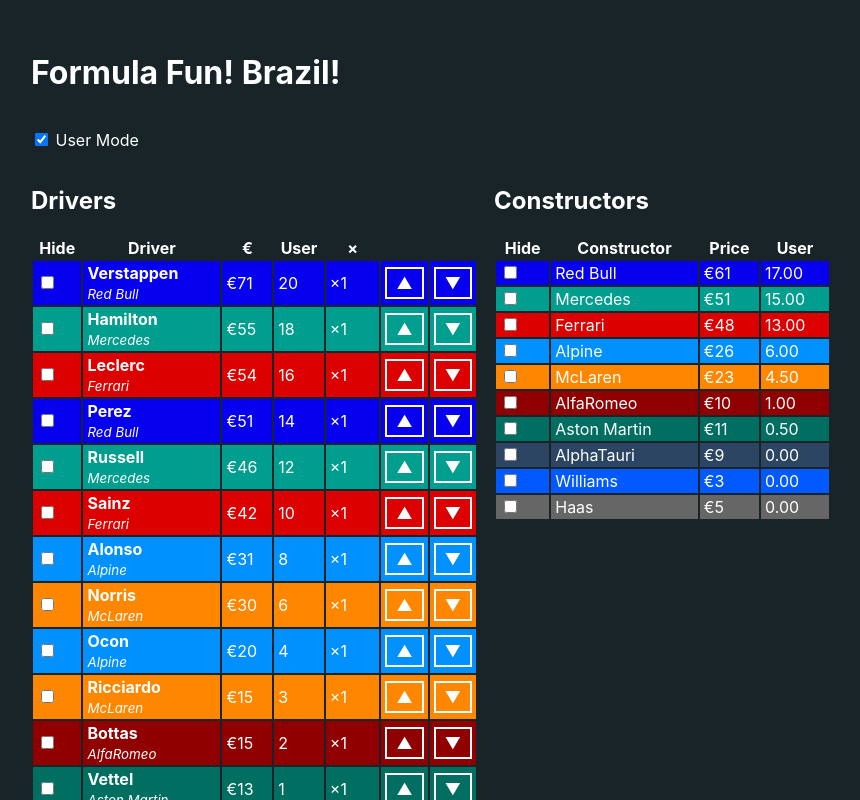
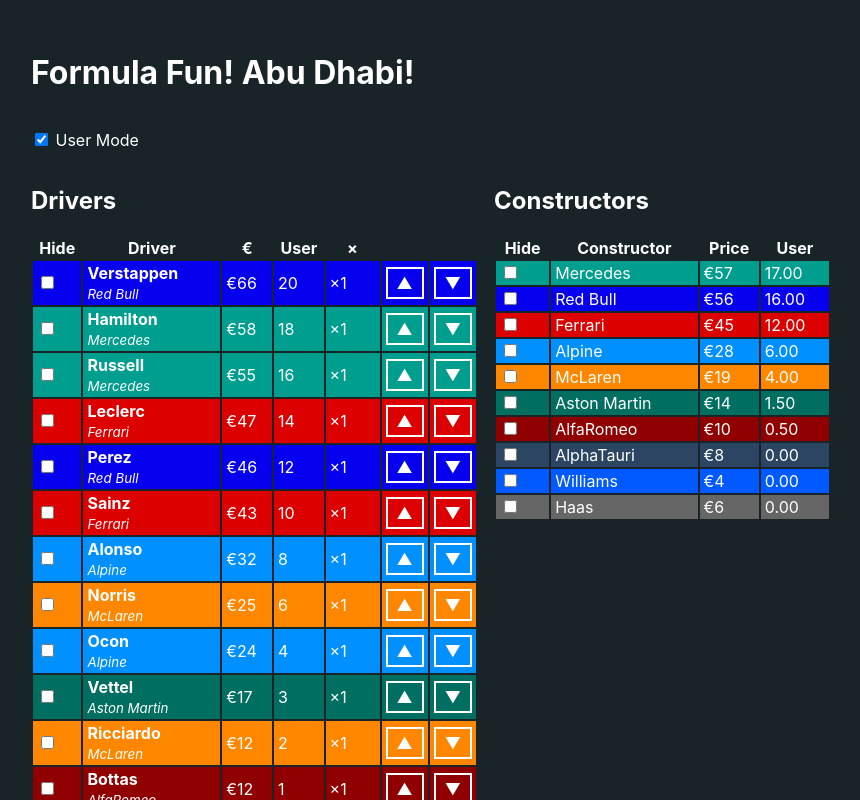
Before and after one commit to decepulis/formula-fun, a SvelteKit app: page / in a window 1280 px wide. Shown: the top 800 px of the page, without its empty margins (209-1069 px from the left). Built offline with nearby package versions, Linux system fonts and the light colour scheme.

Commit message:
Brazil results; Abu Dhabi

```diff
--- a/src/2022.ts
+++ b/src/2022.ts
@@ -839,6 +839,53 @@
 			Latifi: { o1: 300000, o3: 25000, o6: 10000, o10: 2500 },
 			Schumacher: { o1: 250000, o3: 20000, o6: 6600, o10: 450 },
 			Magnussen: { o1: 250000, o3: 20000, o6: 6600, o10: 275 }
+		},
+		results: [
+			Drivers.Russell,
+			Drivers.Hamilton,
+			Drivers.Sainz,
+			Drivers.Leclerc,
+			Drivers.Alonso,
+			Drivers.Verstappen,
+			Drivers.Perez,
+			Drivers.Ocon,
+			Drivers.Bottas,
+			Drivers.Stroll,
+			Drivers.Vettel,
+			Drivers.Zhou,
+			Drivers.Schumacher,
+			Drivers.Gasly,
+			Drivers.Albon,
+			Drivers.Latifi,
+			Drivers.Tsunoda,
+			Drivers.Norris,
+			Drivers.Magnussen,
+			Drivers.Ricciardo,
+		]
+	},
+	{
+		name: 'Abu Dhabi',
+		odds: {
+			Hamilton: { o1: 250, o3: -225, o6: -500, o10: -700 },
+			Russell: { o1: 500, o3: -200, o6: -500, o10: -700 },
+			Verstappen: { o1: 100, o3: -400, o6: -700, o10: -800 },
+			Perez: { o1: 1100, o3: 160, o6: -450, o10: -600 },
+			Leclerc: { o1: 1000, o3: 150, o6: -450, o10: -600 },
+			Sainz: { o1: 2000, o3: 225, o6: -400, o10: -600 },
+			Ricciardo: { o1: 25000, o3: 6600, o6: 700, o10: 135 },
+			Norris: { o1: 20000, o3: 3300, o6: 150, o10: -300 },
+			Stroll: { o1: 100000, o3: 10000, o6: 1600, o10: 135 },
+			Vettel: { o1: 50000, o3: 3300, o6: 550, o10: -140 },
+			Alonso: { o1: 10000, o3: 1400, o6: -150, o10: -450 },
+			Ocon: { o1: 15000, o3: 2500, o6: 200, o10: -300 },
+			Gasly: { o1: 100000, o3: 10000, o6: 1600, o10: 175 },
+			Tsunoda: { o1: 200000, o3: 15000, o6: 2000, o10: 275 },
+			Bottas: { o1: 50000, o3: 6600, o6: 1000, o10: 125 },
+			Zhou: { o1: 200000, o3: 15000, o6: 2500, o10: 275 },
+			Albon: { o1: 200000, o3: 15000, o6: 2500, o10: 275 },
+			Latifi: { o1: 300000, o3: 25000, o6: 10000, o10: 2500 },
+			Schumacher: { o1: 150000, o3: 15000, o6: 3300, o10: 450 },
+			Magnussen: { o1: 100000, o3: 10000, o6: 2500, o10: 350 }
 		}
 	}
 ];
--- a/src/routes/+page.svelte
+++ b/src/routes/+page.svelte
@@ -15,7 +15,7 @@
 
 	import type { OddsTable, Race } from '../types';
 
-	const raceName = 'Brazil';
+	const raceName = 'Abu Dhabi';
 	const race = races.find(({ name }) => name === raceName) as Race;
 
 	const scoring = [20, 18, 16, 14, 12, 10, 8, 6, 4, 3, 2, 1];
```
